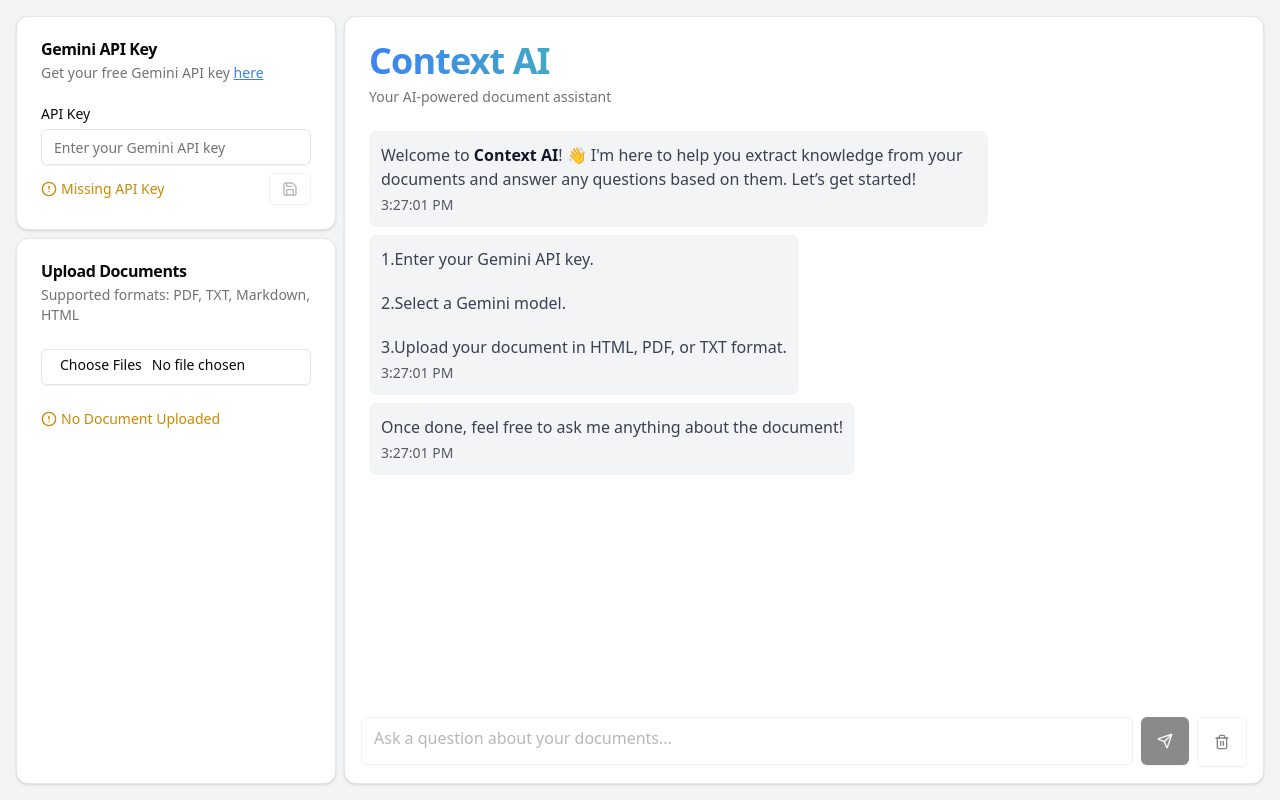
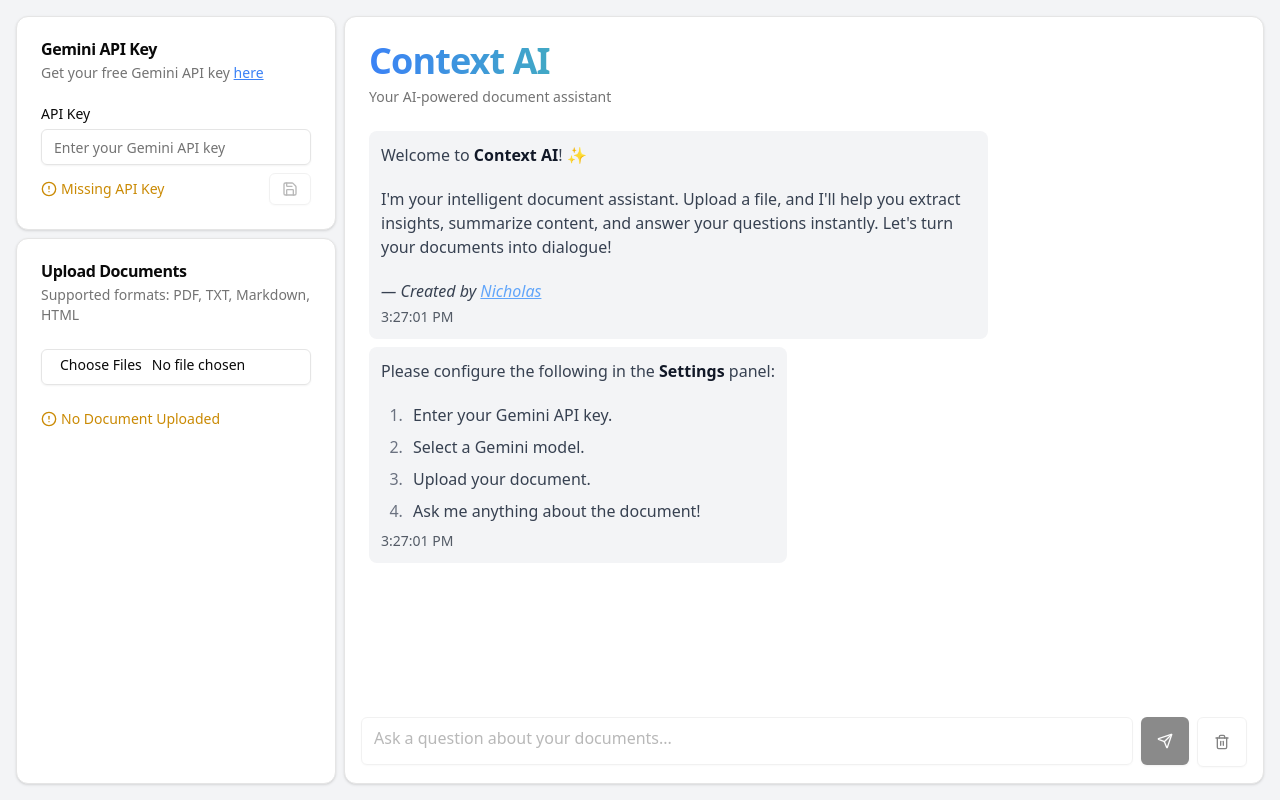
Before and after one commit to nicholaslhq/context-ai, a Next.js app: page / in a window 1280 px wide. Built offline with nearby package versions, Linux system fonts and the light colour scheme.

Commit message:
feat: add developer credit

```diff
--- a/src/app/page.tsx
+++ b/src/app/page.tsx
@@ -29,19 +29,13 @@
 	>([
 		{
 			id: "1",
-			text: "Welcome to **Context AI**! 👋 I'm here to help you extract knowledge from your documents and answer any questions based on them. Let’s get started!",
+			text: "Welcome to **Context AI**! ✨\n\nI'm your intelligent document assistant. Upload a file, and I'll help you extract insights, summarize content, and answer your questions instantly. Let's turn your documents into dialogue! \n\n _— Created by [Nicholas](https://nlhq.vercel.app/)_",
 			sender: "ai",
 			timestamp: new Date().toLocaleTimeString(),
 		},
 		{
 			id: "2",
-			text: "1.Enter your Gemini API key. \n\n 2.Select a Gemini model. \n\n 3.Upload your document in HTML, PDF, or TXT format.",
-			sender: "ai",
-			timestamp: new Date().toLocaleTimeString(),
-		},
-		{
-			id: "3",
-			text: "Once done, feel free to ask me anything about the document!",
+			text: "Please configure the following in the **Settings** panel:\n1. Enter your Gemini API key.\n2. Select a Gemini model.\n3. Upload your document.\n4. Ask me anything about the document!",
 			sender: "ai",
 			timestamp: new Date().toLocaleTimeString(),
 		},
--- a/src/components/ChatHistory.tsx
+++ b/src/components/ChatHistory.tsx
@@ -20,18 +20,16 @@
 			{messages.map((message) => (
 				<div
 					key={message.id}
-					className={`flex ${
-						message.sender === "user"
+					className={`flex ${message.sender === "user"
 							? "justify-end"
 							: "justify-start"
-					}`}
+						}`}
 				>
 					<div
-						className={`max-w-[90%] p-3 rounded-lg overflow-x-hidden ${
-							message.sender === "user"
+						className={`max-w-[90%] p-3 rounded-lg overflow-x-hidden ${message.sender === "user"
 								? "bg-gray-800 text-white"
 								: "bg-gray-100 text-gray-800"
-						}`}
+							}`}
 					>
 						{message.loading ? (
 							<div className="flex space-x-1">
@@ -41,13 +39,24 @@
 							</div>
 						) : (
 							<div
-								className={`prose break-words text-sm md:text-base ${
-									message.sender === "user"
+								className={`prose break-words text-sm md:text-base ${message.sender === "user"
 										? "text-white"
 										: ""
-								}`}
+									}`}
 							>
-								<ReactMarkdown remarkPlugins={[remarkGfm]}>
+								<ReactMarkdown
+									remarkPlugins={[remarkGfm]}
+									components={{
+										a: ({ node, ...props }) => (
+											<a
+												{...props}
+												target="_blank"
+												rel="noopener noreferrer"
+												className="text-blue-400 hover:underline"
+											/>
+										),
+									}}
+								>
 									{message.text}
 								</ReactMarkdown>
 							</div>
```
